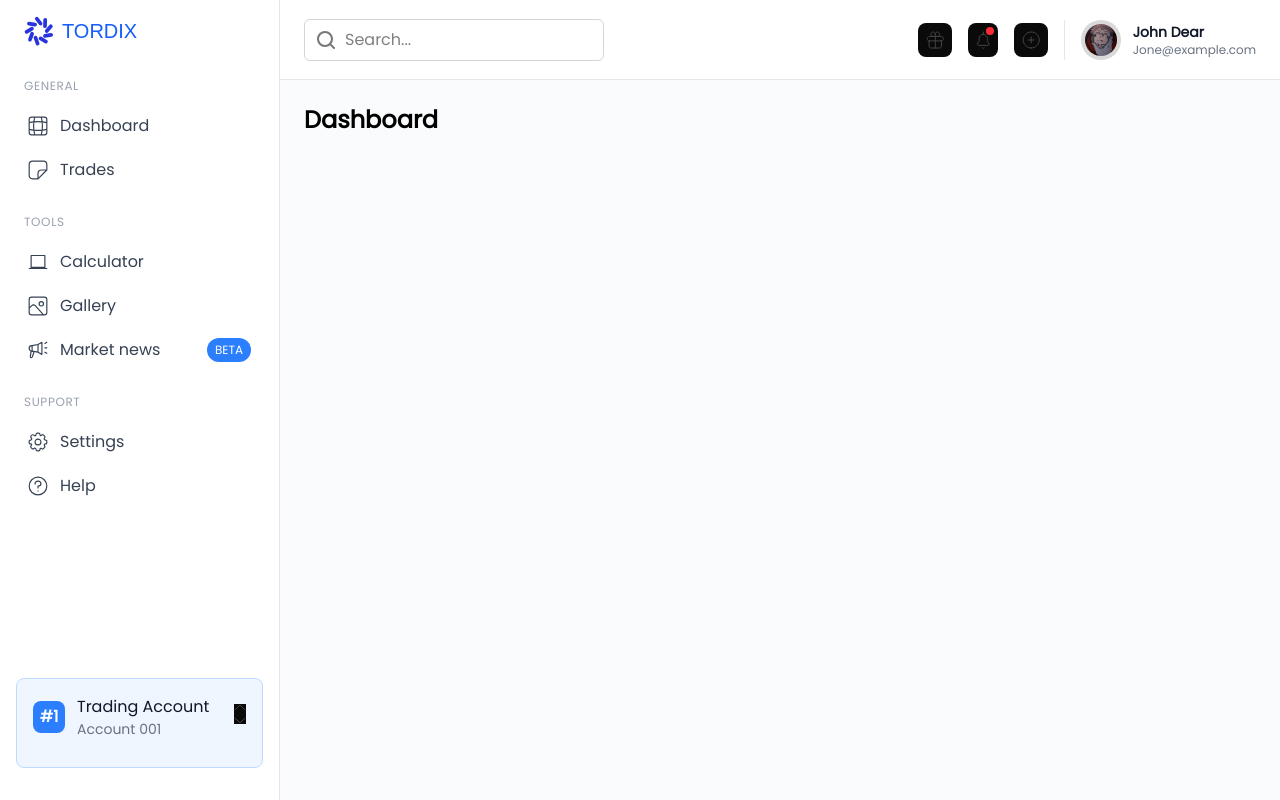
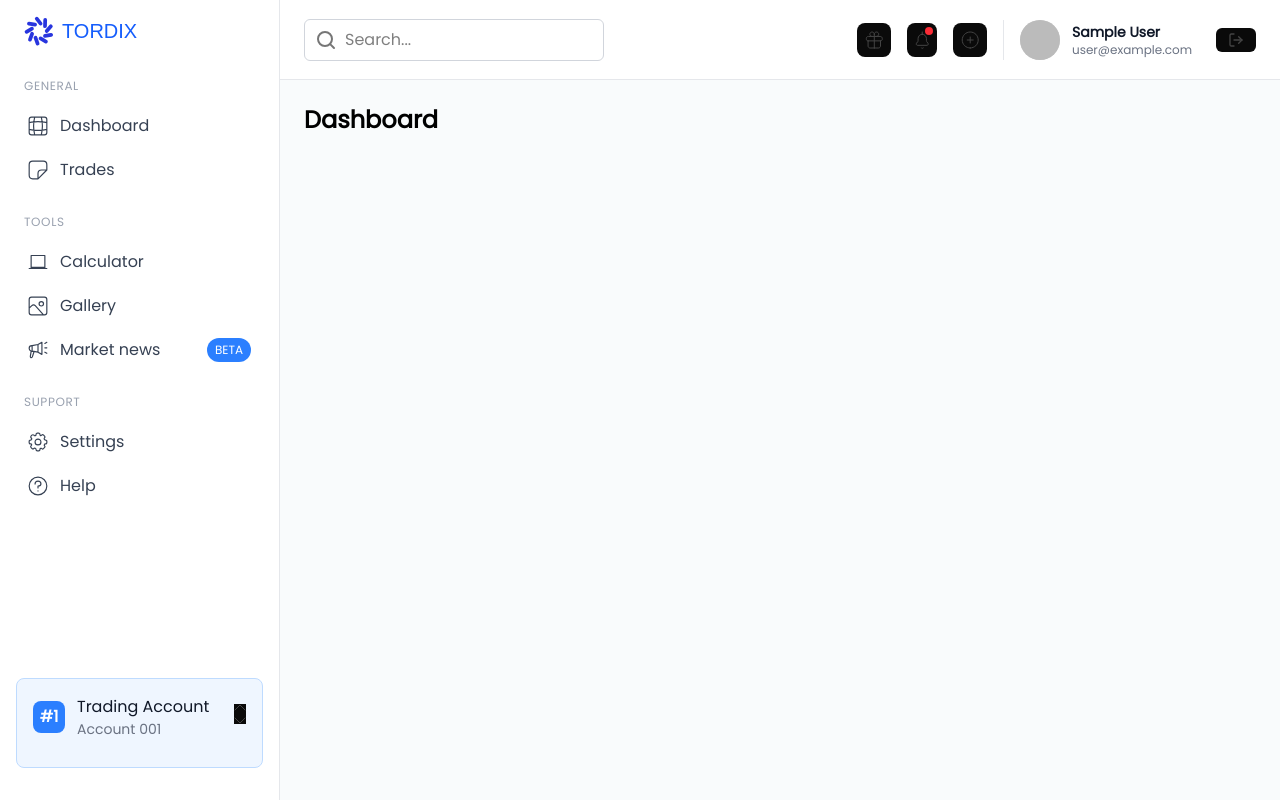
Before and after one commit to GitMan-Del/Trodix, a Next.js app: page /dashboard in a window 1280 px wide. Built offline with nearby package versions, Linux system fonts and the light colour scheme; no server answers; sample sign-in values are in the browser's storage; a web font is replaced by a local one.

Commit message:
Auth for Dashboard/2

```diff
--- a/src/app/Components/Dashboard/Header.tsx
+++ b/src/app/Components/Dashboard/Header.tsx
@@ -1,6 +1,14 @@
+"use client";
+
 import Image from "next/image";
+import { useSession, signOut } from "next-auth/react";
 
 export default function Header () {
+    const { data: session } = useSession();
+
+    const handleLogout = () => {
+        signOut({ callbackUrl: "/" });
+    };
     return(
         <div className="w-full h-[80px] max-h-[100px] bg-white border-b border-gray-200 flex items-center px-6 flex-row justify-between">
 
@@ -48,13 +56,42 @@ export default function Header () {
 
             {/* User Avatar */}
             <div className="flex items-center gap-3 pl-4 border-l border-gray-200">
-                <div className="w-10 h-10 bg-[#D9D9D9] rounded-full flex items-center justify-center">
-                <Image src="/images/2.jpg" alt="Profile Image" width={100} height={100} className="w-8 h-8 rounded-full flex items-center justify-center" />
+                <div className="w-10 h-10 bg-[#D9D9D9] rounded-full flex items-center justify-center overflow-hidden">
+                    {session?.user?.image ? (
+                        <Image
+                            src={session.user.image}
+                            alt="Profile Image"
+                            width={40}
+                            height={40}
+                            className="w-full h-full object-cover"
+                        />
+                    ) : (
+                        <div className="w-full h-full bg-gray-300 flex items-center justify-center text-gray-600 font-semibold">
+                            {session?.user?.name?.[0]?.toUpperCase() || "U"}
+                        </div>
+                    )}
                 </div>
                 <div className="hidden sm:block">
-                    <div className="text-sm font-semibold text-gray-900">John Dear</div>
-                    <div className="text-xs text-gray-500">Jone@example.com</div>
+                    <div className="text-sm font-semibold text-gray-900">
+                        {session?.user?.name || "User"}
+                    </div>
+                    <div className="text-xs text-gray-500">
+                        {session?.user?.email || "No email"}
+                    </div>
                 </div>
+
+                {/* Logout Button */}
+                <button
+                    onClick={handleLogout}
+                    className="ml-3 px-3 py-1 text-sm text-red-600 hover:text-red-700 hover:bg-red-50 rounded-md transition-colors"
+                    title="Logout"
+                >
+                    <svg width="16" height="16" viewBox="0 0 24 24" fill="none" xmlns="http://www.w3.org/2000/svg">
+                        <path d="M9 21H5a2 2 0 0 1-2-2V5a2 2 0 0 1 2-2h4" stroke="currentColor" strokeWidth="2" strokeLinecap="round" strokeLinejoin="round"/>
+                        <polyline points="16,17 21,12 16,7" stroke="currentColor" strokeWidth="2" strokeLinecap="round" strokeLinejoin="round"/>
+                        <line x1="21" y1="12" x2="9" y2="12" stroke="currentColor" strokeWidth="2" strokeLinecap="round" strokeLinejoin="round"/>
+                    </svg>
+                </button>
             </div>
         </div>
      </div>
--- a/src/app/api/auth/[...nextauth]/route.ts
+++ b/src/app/api/auth/[...nextauth]/route.ts
@@ -1,2 +1,4 @@
-import { handlers } from "../../../backend/auth" // Referring to the auth.ts we just created
-export const { GET, POST } = handlers
+import { handlers } from "../../../backend/auth"
+
+export const GET = handlers.GET
+export const POST = handlers.POST
--- a/src/app/backend/auth.ts
+++ b/src/app/backend/auth.ts
@@ -10,7 +10,11 @@ export const { handlers, signIn, signOut, auth } = NextAuth({
   session: {
     strategy: "jwt"
   },
-
+  pages: {
+    signIn: "/",
+    error: "/", // Redirect to home page on error
+  },
+  debug: process.env.NODE_ENV === "development",
   callbacks: {
     async session({ session, token }) {
       if (session.user && token.sub) {
@@ -18,5 +22,16 @@ export const { handlers, signIn, signOut, auth } = NextAuth({
       }
       return session;
     },
+    async redirect({ url, baseUrl }) {
+      // Permite redirect către dashboard după login
+      if (url.startsWith("/")) return `${baseUrl}${url}`;
+      // Redirect către dashboard după login reușit
+      else if (new URL(url).origin === baseUrl) return url;
+      return `${baseUrl}/dashboard`;
+    },
+    async signIn({ user, account, profile }) {
+      // Allow all sign ins
+      return true;
+    },
   },
 })
--- a/src/app/dashboard/page.tsx
+++ b/src/app/dashboard/page.tsx
@@ -7,7 +7,7 @@ import { useRouter } from "next/navigation";
 import { useEffect } from "react";
 
 export default function Dashboard() {
-    const { data: session, status } = useSession();
+    const { status } = useSession();
     const router = useRouter();
 
     useEffect(() => {
--- a/src/app/page.tsx
+++ b/src/app/page.tsx
@@ -31,9 +31,6 @@ export default function Home() {
   }
 
   // Dacă utilizatorul este autentificat, nu afișa pagina principală
-  if (status === "authenticated") {
-    return null; // Componentă goală în timp ce se face redirect
-  }
 
   return (
     <div className="flex flex-col min-h-screen bg-white">
--- a/src/app/backend/middleware.ts
+++ b/src/middleware.ts
@@ -1,4 +1,4 @@
-import { auth } from "./auth"
+import { auth } from "./app/backend/auth"
 import { NextResponse } from "next/server"
 
 export default auth((req) => {
```
